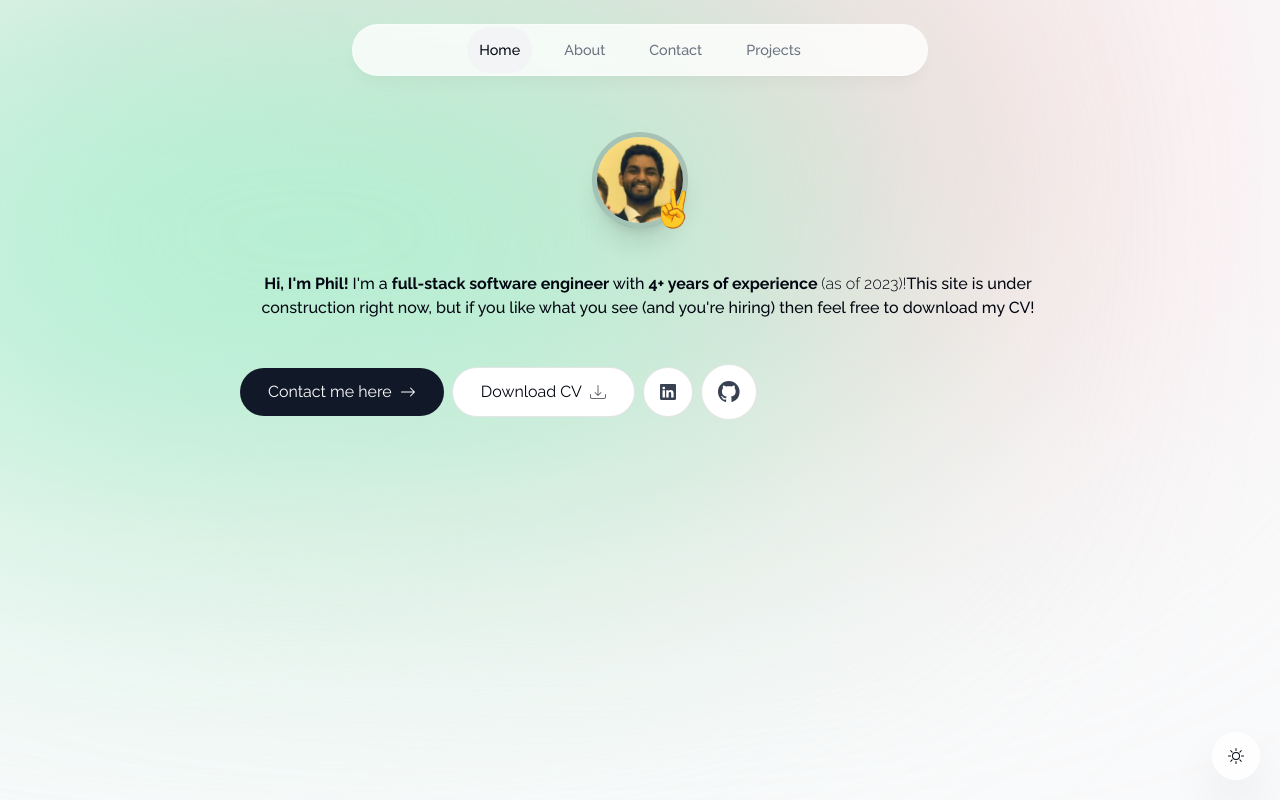
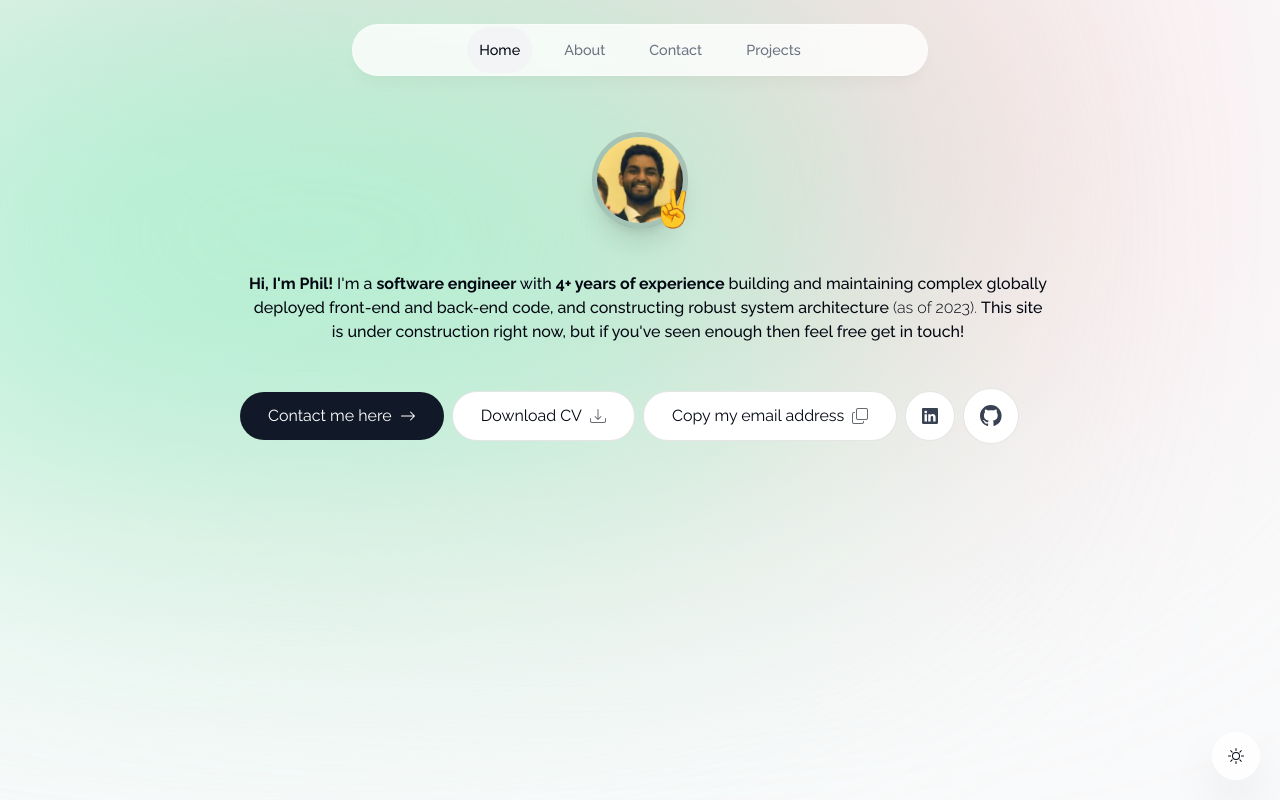
Before and after one commit to pg328/portfolio_site, a Next.js app: page / in a window 1280 px wide. Built offline with nearby package versions, Linux system fonts and the light colour scheme.

Commit message:
feat: copy email address

```diff
--- a/src/components/Introduction.tsx
+++ b/src/components/Introduction.tsx
@@ -5,13 +5,29 @@ import { useSectionInView } from "@/hooks/hooks";
 import Image from "next/image";
 import React from "react";
 import { motion } from "framer-motion";
-import { BsArrowRight, BsDownload, BsGithub, BsLinkedin } from "react-icons/bs";
+import {
+  BsArrowDown,
+  BsArrowRight,
+  BsCopy,
+  BsDownload,
+  BsGithub,
+  BsLinkedin,
+} from "react-icons/bs";
 import Link from "next/link";
 
 const linkedInUrl = "https://linkedin.com/in/philipgeorgeio";
 const githubUrl = "https://github.com/pg328";
+const emailAddress = "philipgeorge1337@yahoo.co.uk";
+const copyText = async (text: string) => {
+  try {
+    await navigator.clipboard.writeText(text);
+    //SUCCESS
+  } catch (error) {
+    //ERROR
+  }
+};
 
-const Introduction = (props: {}) => {
+const Introduction = () => {
   const { ref } = useSectionInView("Home", 0.5);
   const { setActiveSection, setTimeOfLastClick } = useActiveSectionContext();
   return (
@@ -60,12 +76,15 @@ const Introduction = (props: {}) => {
         <span className="font-medium">
           <span className="font-bold">{"Hi, I'm Phil! "}</span>
           {"I'm a "}
-          <span className="font-bold">{"full-stack software engineer "}</span>
+          <span className="font-bold">{"software engineer "}</span>
           {"with "}
           <span className="font-bold">{"4+ years of experience "}</span>
-          <span className="font-light">{"(as of 2023)!"}</span>
           {
-            "This site is under construction right now, but if you like what you see (and you're hiring) then feel free to download my CV!"
+            "building and maintaining complex globally deployed front-end and back-end code, and constructing robust system architecture "
+          }
+          <span className="font-light">{"(as of 2023). "}</span>
+          {
+            "This site is under construction right now, but if you've seen enough then feel free get in touch!"
           }
         </span>
       </motion.h1>
@@ -85,7 +104,7 @@ const Introduction = (props: {}) => {
               <BsArrowRight />
             </div>
             <div className="sm:hidden">
-              <BsArrowRight />
+              <BsArrowDown />
             </div>
           </div>{" "}
         </Link>{" "}
@@ -97,6 +116,15 @@ const Introduction = (props: {}) => {
           {"Download CV "}
           <BsDownload className="opacity-60 group-hover:translate-y-1 transition" />
         </a>
+        <button
+          className="group bg-white px-7 py-3 flex items-center gap-2 rounded-full outline-none focus:scale-110 hover:scale-110 active:scale-105 transition cursor-pointer borderBlack dark:bg-white/10"
+          onClick={() => {
+            copyText(emailAddress);
+          }}
+        >
+          {"Copy my email address "}
+          <BsCopy className="opacity-60 group-hover:translate-y-1 transition" />
+        </button>
         <a
           className="bg-white p-4 text-gray-700 hover:text-gray-950 flex items-center gap-2 rounded-full focus:scale-[1.15] hover:scale-[1.15] active:scale-105 transition cursor-pointer borderBlack dark:bg-white/10 dark:text-white/60"
           href={linkedInUrl}
```
